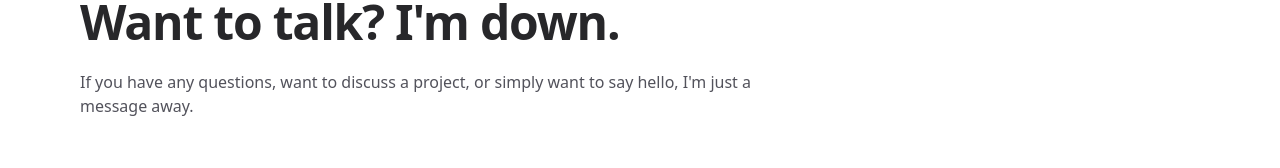
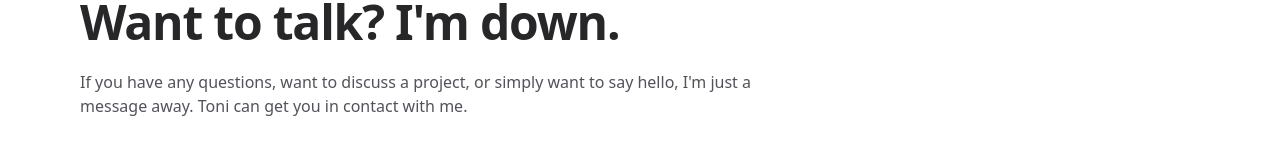
Before and after one commit to vedantgrover/VedantsPortfolio, a Next.js app: page /contact in a window 1280 px wide. Shown: the part 186-354 px from the top of the page. Built offline with nearby package versions, Linux system fonts and the light colour scheme; grey boxes are pictures that could not be loaded.

Commit message:
Adds instructions to getting my contact info.

```diff
--- a/pages/contact.tsx
+++ b/pages/contact.tsx
@@ -148,7 +148,8 @@ export default function Contact() {
           </h1>
           <p className="mt-6 text-base text-zinc-600 dark:text-zinc-400">
             If you have any questions, want to discuss a project, or simply want
-            to say hello, I'm just a message away.
+            to say hello, I'm just a message away. Toni can get you in contact
+            with me.
           </p>
         </header>
         <div className="mt-16 flex flex-col md:flex-row justify-between space-y-4">
```
